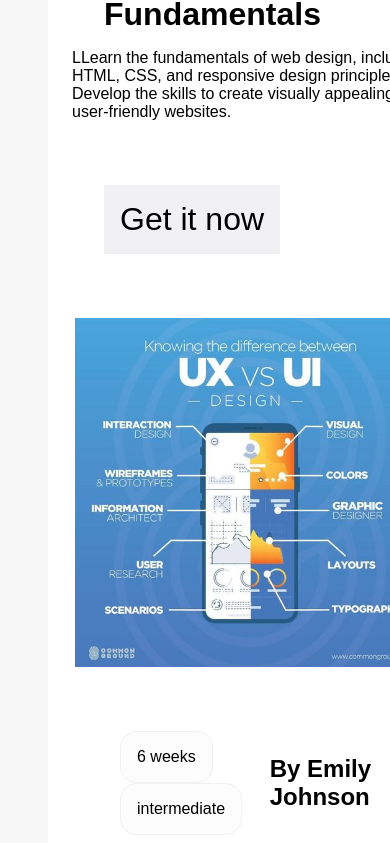
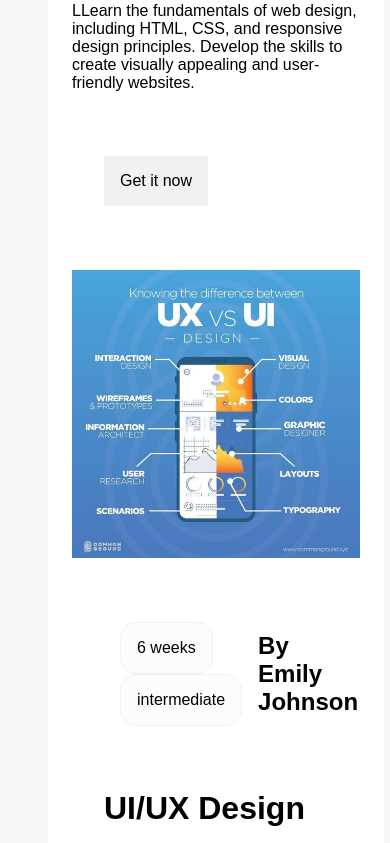
Before and after one commit to munibaweb123/education-website, a Next.js app: page / in a window 390 px wide. Shown: the part 4918-5761 px from the top of the page. Built offline with nearby package versions, Linux system fonts and the light colour scheme.

Commit message:
some responsiveness correction

```diff
--- a/src/app/css/courses.css
+++ b/src/app/css/courses.css
@@ -117,15 +117,21 @@
     .heading1{
         font-size: 2rem;
     }
+    .courses2-1{
+        display: block;
+        width: 20rem;
+    }
 
     .courses2-2{
         display: block;
     }
     .courses2-imgs{
         display: block;
+        width: 20rem;
         margin: 0;
 
     }
+
     .img{
         width: 20rem;
         height: 18rem;
--- a/src/app/css/hero.css
+++ b/src/app/css/hero.css
@@ -465,21 +465,28 @@ font-size: 1rem;
     .btn3{
         width: fit-content;
         padding: 1rem;
+        font-size: 1rem;
+    }
+    .btn4{
+        font-size: 1rem;
     }
 
     .courses2-1 {
-        width: 100%; /* Full width */
+        width: 20rem; /* Full width */
         padding: 0.5rem; /* Slight padding for breathing space */
         margin: 0; /* Reset margin */
     }
 
     .img3-div {
-        width: 100%; /* Full width */
+        width: 20rem; /* Full width */
         height: auto; /* Maintain aspect ratio */
     }
 
     .testimonials-inner {
         display: block;
+        width: 20rem;
+        margin: 0;
+        padding: 0;
     }
 
     .testimonials2 {
```
